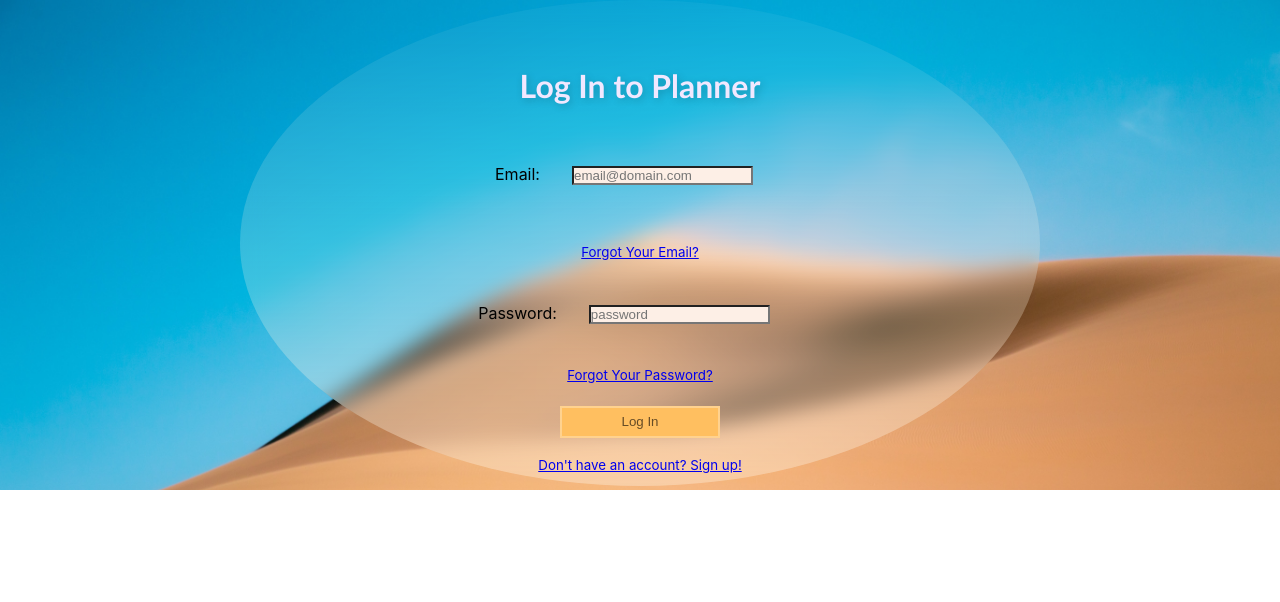
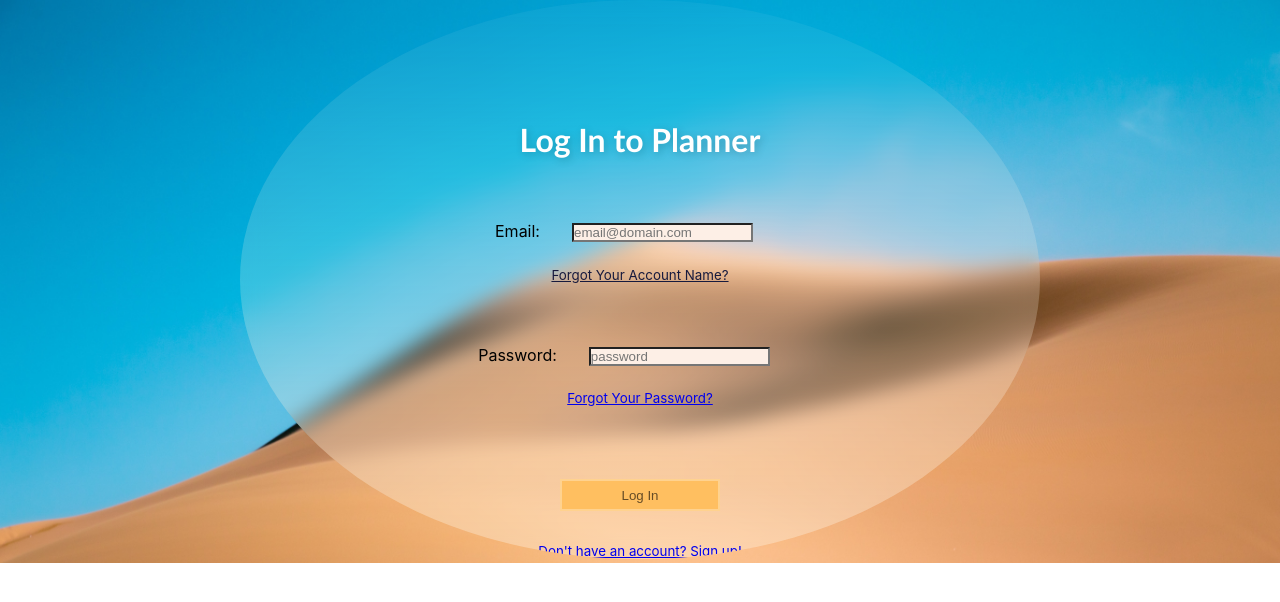
Before and after one commit to Bstuart77/Checklist_418, a React (Create React App) app: page / in a window 1280 px wide. Shown: the top 602 px of the page. Built offline with nearby package versions, Linux system fonts and the light colour scheme.

Commit message:
Fixed spacing between fields of Login page and improved phrasing.

```diff
--- a/src/Login.css
+++ b/src/Login.css
@@ -12,7 +12,7 @@ body {
   background: url(../public/images/desert.jpg) no-repeat center;
 
   background-size: cover;
-  background-color: #2c0a2d;
+  background-color: #5bd3ff;
   /* Need background-color so there's no white margin at the bottom of the page, yet this doesn't change the color of that margin at all.... Ideally, there would not even be a white margin or any margin visible....*/
   background-repeat: no-repeat;
   background-attachment: fixed;
@@ -26,7 +26,6 @@ body {
 }
 
 .LoginPage {
-  padding-top: 3%;
   position: relative;
   display: inline-block;
   text-align: center;
@@ -44,12 +43,8 @@ body {
     rgba(255, 245, 230, 0.373)
   );
 
-  /* TODO 1 or 2 test questions. might ask about oo-crossing class??? depending on the time left in the course.
-sequence diagram on final exam. cons diagram.  */
-
   border-radius: 50%;
   display: inline-block;
-  line-height: 3;
   -webkit-backdrop-filter: blur(10px);
   backdrop-filter: blur(10px);
 }
@@ -59,15 +54,44 @@ sequence diagram on final exam. cons diagram.  */
   background-color: #fdefe6;
 }
 
-.locate-email,
+.space {
+  margin-top: -2%;
+}
+
+.locate-email {
+  font-size: smaller;
+  color: #171a3d;
+}
+
 .reset-password,
 .toSignUp {
   font-size: smaller;
   color: #171a3d;
+  margin-top: -2%;
+}
+
+.emailStuff {
+  margin-top: 3%;
+  margin-bottom: 5%;
+  line-height: 1%;
+}
+
+.space2 {
+  margin-top: 2%;
+}
+
+.passwordStuff {
+  margin-top: 3%;
+  margin-bottom: 5%;
+  line-height: 1%;
+}
+
+.space3 {
+  margin-bottom: 2%;
 }
 
 .LoginButton {
-  margin: auto;
+  margin-top: 8%;
   padding: 0.85%;
   background-color: #ffbf60;
   color: #664c26;
@@ -77,8 +101,9 @@ sequence diagram on final exam. cons diagram.  */
 }
 
 .title {
-  color: #f1e8ff;
-  /* spacing of input boxes weird. */
+  margin-top: 15%;
+  margin-bottom: 4%;
+  color: #ffffff;
   font-size: xx-large;
   text-shadow: 2px 2px 8px rgba(0, 0, 0, 0.2);
   font-family: "Gill Sans", "Gill Sans MT", "Calibri", "Trebuchet MS",
--- a/src/LoginForm.js
+++ b/src/LoginForm.js
@@ -21,10 +21,12 @@ function LoginForm({ Login, error }) {
 
   return (
     <form className="login-form" onSubmit={submissionHandler}>
-      <div className="inside-form">
       <h1 className="title">Log In to Planner</h1>
-        <div className="form-group">
-          <label htmlFor="email">Email:</label>
+
+      <div className="emailStuff">
+        <label className="emailLabel" htmlFor="email">
+          Email:
+        </label>
 
         <input
           className="email-input"
@@ -36,12 +38,18 @@ function LoginForm({ Login, error }) {
           onChange={(e) => setDetails({ ...details, email: e.target.value })}
           value={details.email}
         />
+
+        <div className="space">
+          <br></br>
+          {""}
         </div>
-        <div className="locate-email">
-          <a htmlFor="locate-email" href={LocateEmail}>
-            Forgot Your Email?
+
+        <a className="locate-email" htmlFor="locate-email" href={LocateEmail}>
+          Forgot Your Account Name?
         </a>
       </div>
+
+      <div className="passwordStuff">
         <label htmlFor="password">Password:</label>
         <input
           className="password-input"
@@ -53,15 +61,26 @@ function LoginForm({ Login, error }) {
           onChange={(e) => setDetails({ ...details, password: e.target.value })}
           value={details.password}
         />
+
+        <div className="space2">
+          <br></br>
+          {""}
+        </div>
+
         <div className="reset-password">
           <a htmlFor="reset-password" href={ResetPassword}>
             Forgot Your Password?
           </a>
         </div>
+
+        <div className="space3">
+          <br></br>
+          {""}
+        </div>
+
         <input className="LoginButton" type="submit" value="Log In" />
         {""}
       </div>
-
       <div className="toSignUp">
         <a htmlFor="sign-up" href={SignUp}>
           Don't have an account? Sign up!
```
Lines whose indentation alone changed are shown as unchanged.
